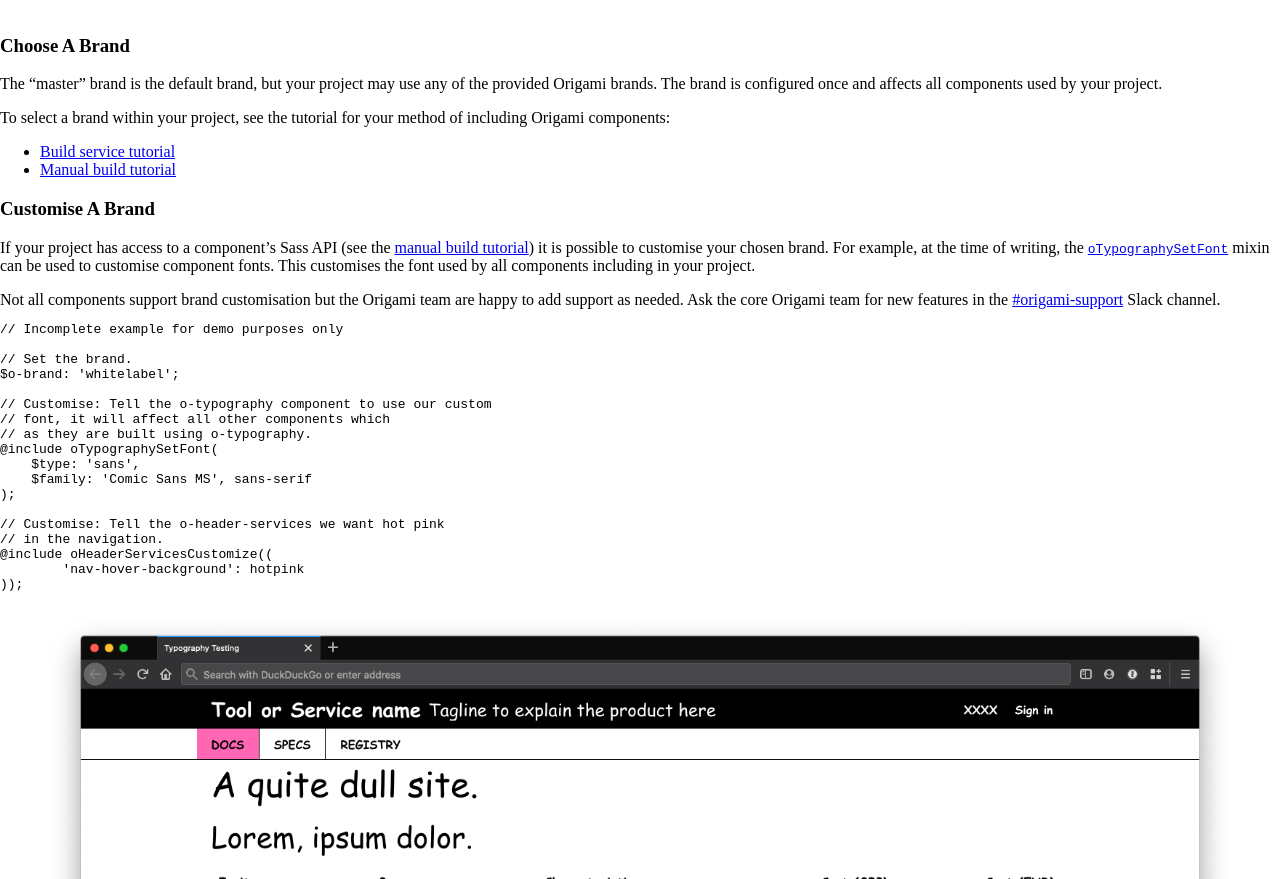
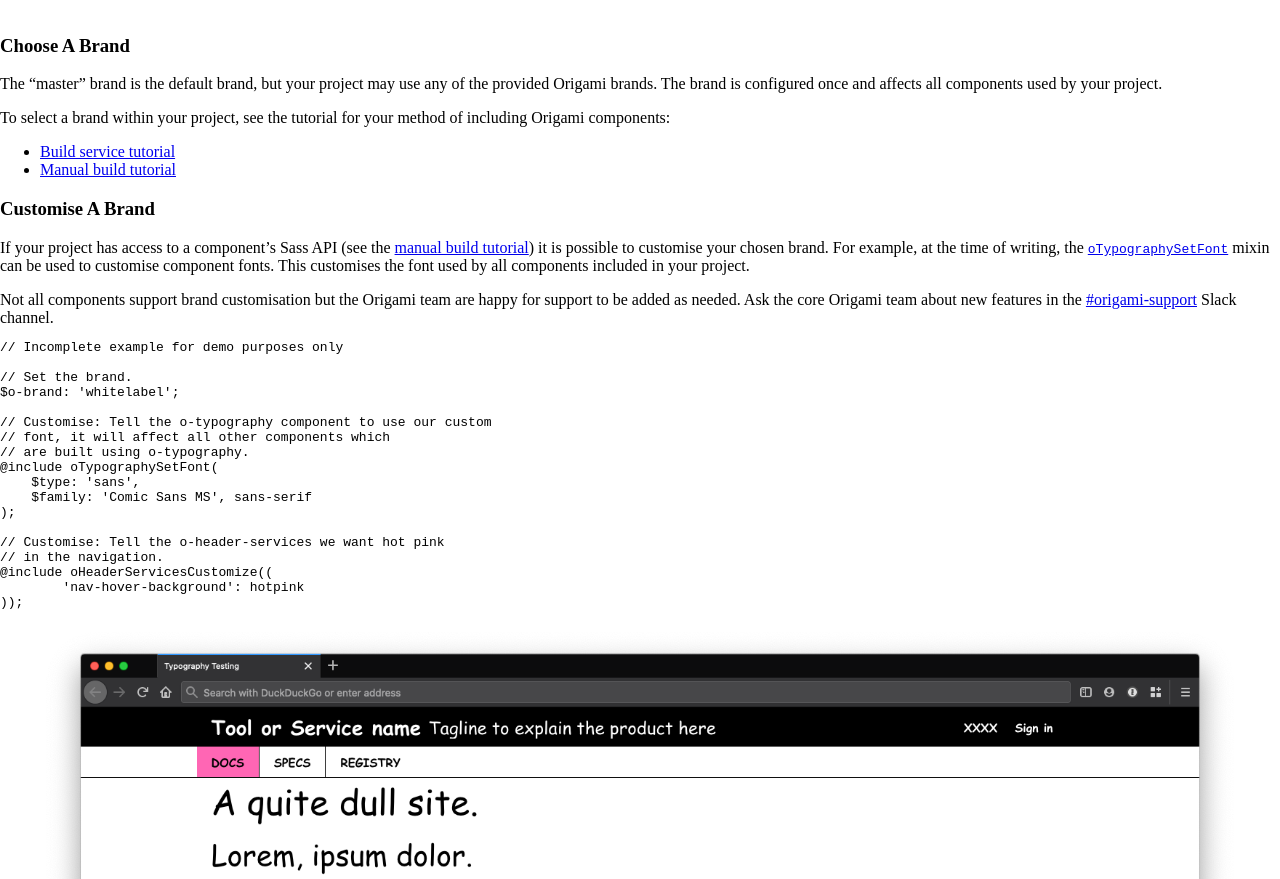
Before and after one commit to Financial-Times/origami-website, a Jekyll site: the page built from _components/customisation.md, in a window 1280 px wide and 900 px high, scrolled down 2030 px, cut to the strip 21-900 px from the top of the window. Built offline with Jekyll 4.4.1, drawn with Linux system fonts in a browser that asks for light colours; a style sheet for code colours, icons or effects is not loaded; some of the changed text lies outside the part shown.

Commit message:
Apply suggestions from code review
Co-authored-by: Jake Champion <me@jakechampion.name>

```diff
--- a/_components/customisation.md
+++ b/_components/customisation.md
@@ -45,7 +45,7 @@ Most Origami components are branded to provide a distinct appearance within diff
 
 Origami maintained brands include:
 - master: FT branding for public ft.com sites and affiliates.
-- internal: Style suitable for internal products, tools, and documentation.
+- internal: Style suitable for tools, documentation, and internal products.
 - whitelabel: Base, structural styles only to build on and customise.
 
 Taking `o-table` as an example, the "master" brand version offers a "row stripes" feature, which uses "master" brand colours such as "paper" and "wheat":
@@ -68,10 +68,10 @@ To select a brand within your project, see the tutorial for your method of inclu
 
 ### Customise A Brand
 
-If your project has access to a component's Sass API (see the [manual build tutorial](/docs/tutorials/manual-build/#selecting-a-brand)) it is possible to customise your chosen brand. For example, at the time of writing, the [`oTypographySetFont`](https://registry.origami.ft.com/components/o-typography@6.4.5/sassdoc?brand=master#mixin-otypographysetfont) mixin can be used to customise component fonts. This customises the font used by all components including in your project.
+If your project has access to a component's Sass API (see the [manual build tutorial](/docs/tutorials/manual-build/#selecting-a-brand)) it is possible to customise your chosen brand. For example, at the time of writing, the [`oTypographySetFont`](https://registry.origami.ft.com/components/o-typography@6.4.5/sassdoc?brand=master#mixin-otypographysetfont) mixin can be used to customise component fonts. This customises the font used by all components included in your project.
 
 <aside>
-Not all components support brand customisation but the Origami team are happy to add support as needed. Ask the core Origami team for new features in the <a href="https://financialtimes.slack.com/messages/{{site.data.contact.slack}}">#{{site.data.contact.slack}}</a> Slack channel.
+Not all components support brand customisation but the Origami team are happy for support to be added as needed. Ask the core Origami team about new features in the <a href="https://financialtimes.slack.com/messages/{{site.data.contact.slack}}">#{{site.data.contact.slack}}</a> Slack channel.
 </aside>
 
 <pre><code class="o-syntax-highlight--scss">// Incomplete example for demo purposes only
@@ -81,7 +81,7 @@ $o-brand: 'whitelabel';
 
 // Customise: Tell the o-typography component to use our custom
 // font, it will affect all other components which
-// as they are built using o-typography.
+// are built using o-typography.
 @include oTypographySetFont(
     $type: 'sans',
     $family: 'Comic Sans MS', sans-serif
```
Also changed, not shown: other parts of _components/customisation.md (+1 -1 lines).
